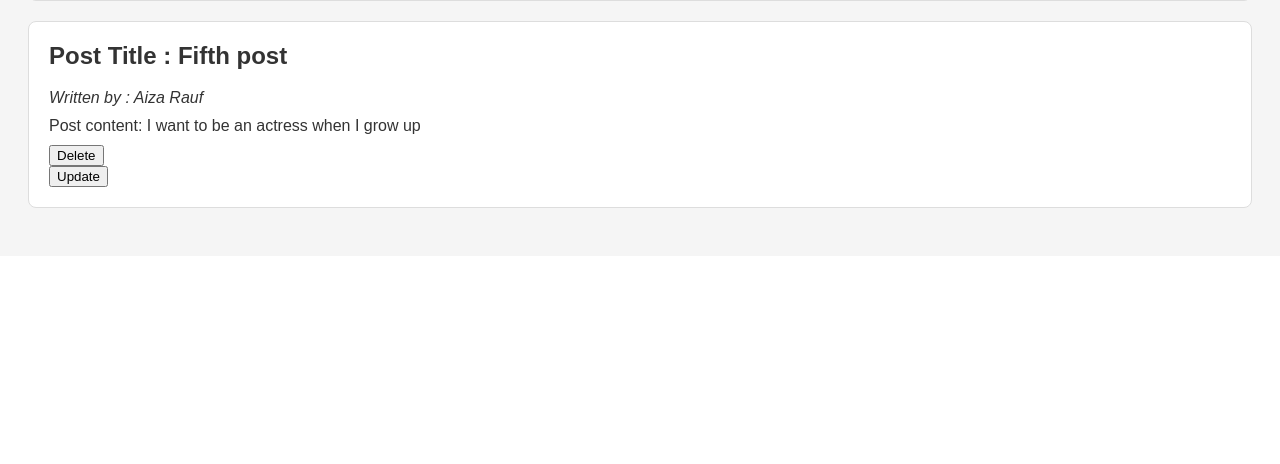
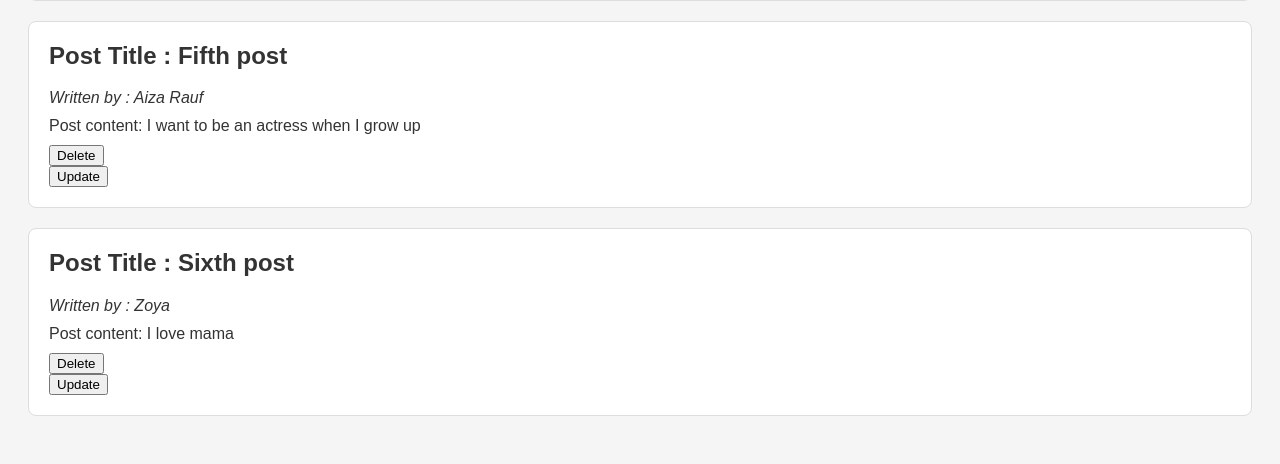
Before and after one commit to Edwizio/MasterBlog, a Flask app: page / in a window 1280 px wide. Shown: the part 953-1417 px from the top of the page. Before the commit the page ends 1161 px from the top, so only its background shows below. Run offline with Flask 3, Linux system fonts and the light colour scheme.

Commit message:
suggestions implemented from codio review

```diff
--- a/app.py
+++ b/app.py
@@ -1,14 +1,24 @@
 import json
+import random
+from json.decoder import JSONDecodeError
+from random import randint
 from flask import Flask, render_template, request, redirect, url_for
 
 
 def load_data():
     """This functions reads the file data.json and returns its data as a string"""
 
-    with open("data.json", "r") as reader:
-        data = json.loads(reader.read())
+    try:
+        with open("data.json", "r") as reader:
+            data = json.load(reader)
+            return data
 
-    return data
+    except FileNotFoundError:
+        return "Post not found", 404
+    except JSONDecodeError as e:
+        print(f"Invalid JSON: {e}")
+        return None
+
 
 
 def write_data():
@@ -27,7 +37,7 @@ def write_data():
 
     # Generate a new ID automatically
     new_post = {
-        "id": len(posts) + 1,
+        "id": random.randint(0,100000),
         "author": author,
         "title": title,
         "content": content
@@ -57,14 +67,14 @@ def add():
         return redirect(url_for('index'))  # Redirect only on success
     return render_template('add.html')
 
-@app.route('/delete/<int:post_id>', methods=['GET', 'POST'])
+@app.route('/delete/<int:post_id>', methods=['POST'])
 def delete(post_id):
     """This method and route deletes a blog post"""
     # Load existing posts
     posts = load_data()
 
     # Filter out the post to delete
-    posts = [post for post in posts if post.get("id") != post_id]
+    posts = [post for post in posts if post["id"] != post_id]
 
     # Save updated posts back to the file
     with open('data.json', 'w') as writer:
@@ -82,7 +92,7 @@ def update(post_id):
     posts = load_data()
 
     # Filter out the post to update
-    post = next((p for p in posts if p.get("id") == post_id), None)
+    post = next((p for p in posts if p["id"] == post_id), None)
 
     if post is None:
         return "Post not found", 404
--- a/data.json
+++ b/data.json
@@ -28,5 +28,11 @@
         "content": "I want to be an actress when I grow up",
         "id": 5,
         "title": "Fifth post"
+    },
+    {
+        "author": "Zoya",
+        "content": "I love mama",
+        "id": 89324,
+        "title": "Sixth post"
     }
 ]
--- a/templates/add.html
+++ b/templates/add.html
@@ -2,12 +2,12 @@
 <html lang="en">
 
 <head>
-    <title>What's your name?</title>
+    <title>Add New Post</title>
 </head>
 
 <body>
     <h1>Let's add a new post</h1>
-    <form action='/add' method='POST'>
+    <form action="{{ url_for ('add') }}" method='POST'>
 
         <!-- Info for author -->
         <label for="author">Author : </label>
```
